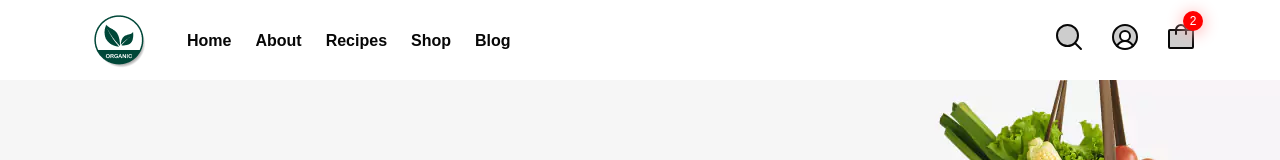
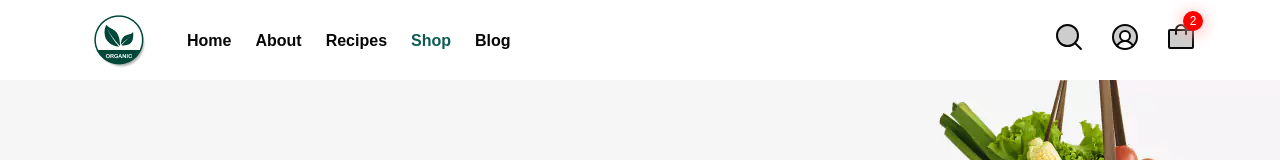
Before and after one commit to atiqurrahman52/food-delivery-reactjs, a React (Create React App) app: page /shop in a window 1280 px wide. Shown: the top 160 px of the page. Built offline with nearby package versions, Linux system fonts and the light colour scheme.

Commit message:
nav active link done

```diff
--- a/src/components/navigation/Navbar.js
+++ b/src/components/navigation/Navbar.js
@@ -1,6 +1,6 @@
 import { X } from "@phosphor-icons/react";
 import React, { useState } from "react";
-import { Link } from "react-router-dom";
+import { Link, NavLink } from "react-router-dom";
 
 import logo from "../../assets/image/logo/logo.webp";
 import { navBarData } from "../../data/navigation/navBarData";
@@ -31,12 +31,12 @@ const Navbar = () => {
              {
                 navBarData.map(({id,title,path}) =>(
                     <li key={id}>
-                    <Link
-                      className="font-Raleway font-semibold text-primary text-sm md:text-base leading-6 activePage"
+                    <NavLink
+                      className="nav_link font-Raleway font-semibold text-primary text-sm md:text-base leading-6 activePage"
                       to={path}
                     >
                     {title}
-                    </Link>
+                    </NavLink>
                   </li>
                 ))
              }
@@ -409,21 +409,36 @@ const Navbar = () => {
               </div>
               <div className="mobile-menu">
                 <ul className="flex flex-col justify-center items-center px-[34px]">
-                  <li className="font-Raleway font-medium text-sm text-primary/60 py-3 border-b border-[#EBEBEB] w-full text-center activePage">
-                    <a href="./index.html">Home</a>
+
+                {
+                  navBarData.map(({id,title,path}) =>(
+                    <li
+                      key={id}
+                      className="py-3 font-Raleway font-medium text-sm text-primary/60  border-b border-[#EBEBEB] w-full text-center"
+                   >
+                    <NavLink
+                     className="nav_link"
+                     to={path}>{title}</NavLink>
+                  </li>
+                  ))
+                }
+
+                  {/* <li className="font-Raleway font-medium text-sm text-primary/60 py-3 border-b border-[#EBEBEB] w-full text-center">
+                    <a href="./index.html">Home1</a>
+                  </li> */}
+                  {/* <li className="font-Raleway font-medium text-sm text-primary/60 py-3 border-b border-[#EBEBEB] w-full text-center">
+                    <a href="./pages/about.html">About1</a>
                   </li>
                   <li className="font-Raleway font-medium text-sm text-primary/60 py-3 border-b border-[#EBEBEB] w-full text-center">
-                    <a href="./pages/about.html">About</a>
+                    <a href="./pages/recipes.html">Recipes1</a>
                   </li>
                   <li className="font-Raleway font-medium text-sm text-primary/60 py-3 border-b border-[#EBEBEB] w-full text-center">
-                    <a href="./pages/recipes.html">Recipes</a>
-                  </li>
-                  <li className="font-Raleway font-medium text-sm text-primary/60 py-3 border-b border-[#EBEBEB] w-full text-center">
-                    <a href="./pages/shop.html">Shop</a>
+                    <a href="./pages/shop.html">Shop1</a>
                   </li>
                   <li className="font-Raleway font-medium text-sm text-primary/60 py-3 w-full text-center">
-                    <a href="./pages/blog.html">Blog</a>
-                  </li>
+                    <a href="./pages/blog.html">Blog1</a>
+                  </li> */}
+
                 </ul>
               </div>
               <button
--- a/src/index.css
+++ b/src/index.css
@@ -183,3 +183,9 @@
   background: #004738 !important;
 }
 /* step end  */
+
+/* NavLink active started  */
+.nav_link.active{
+  color: #105C53;
+}
+/* NavLink active end  */
```
